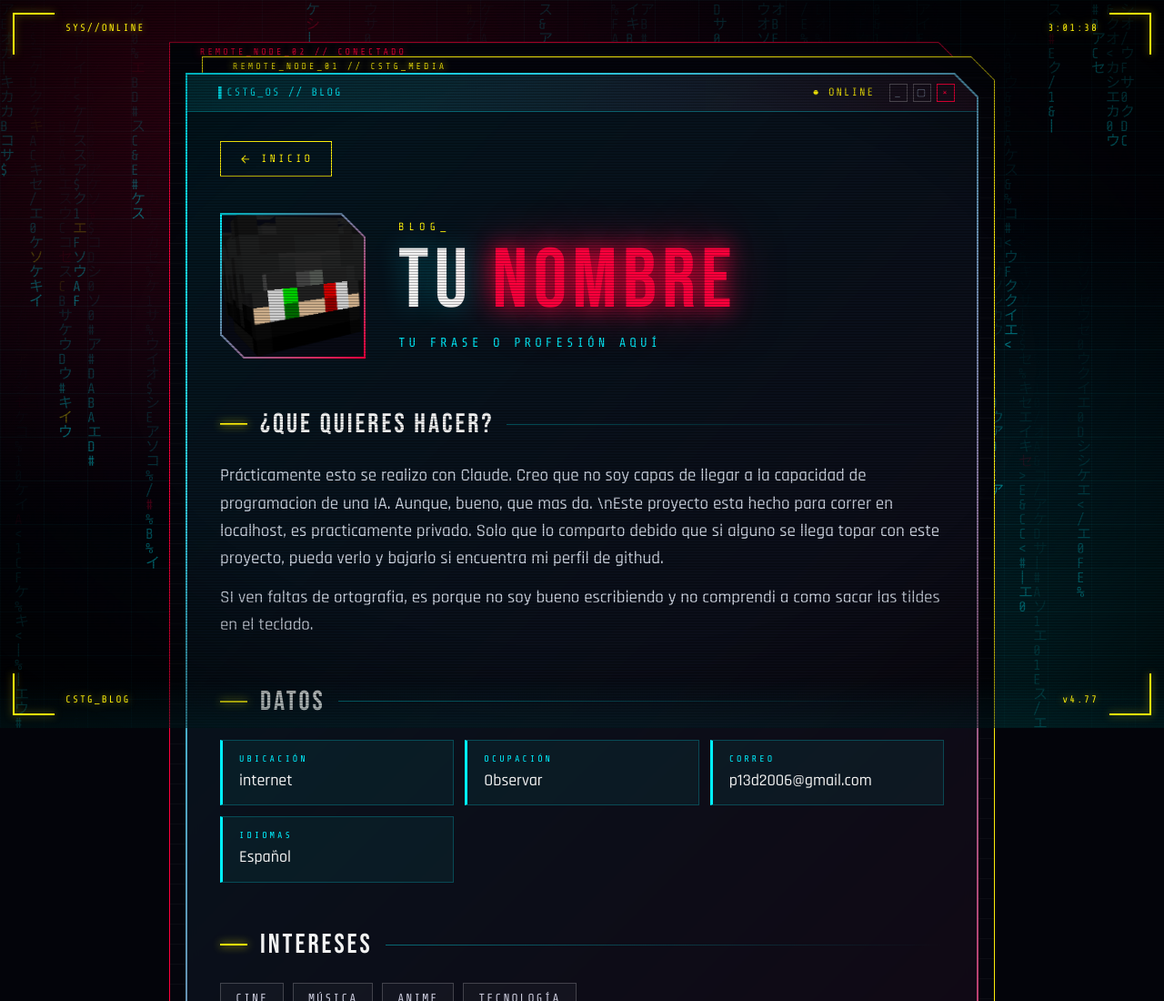
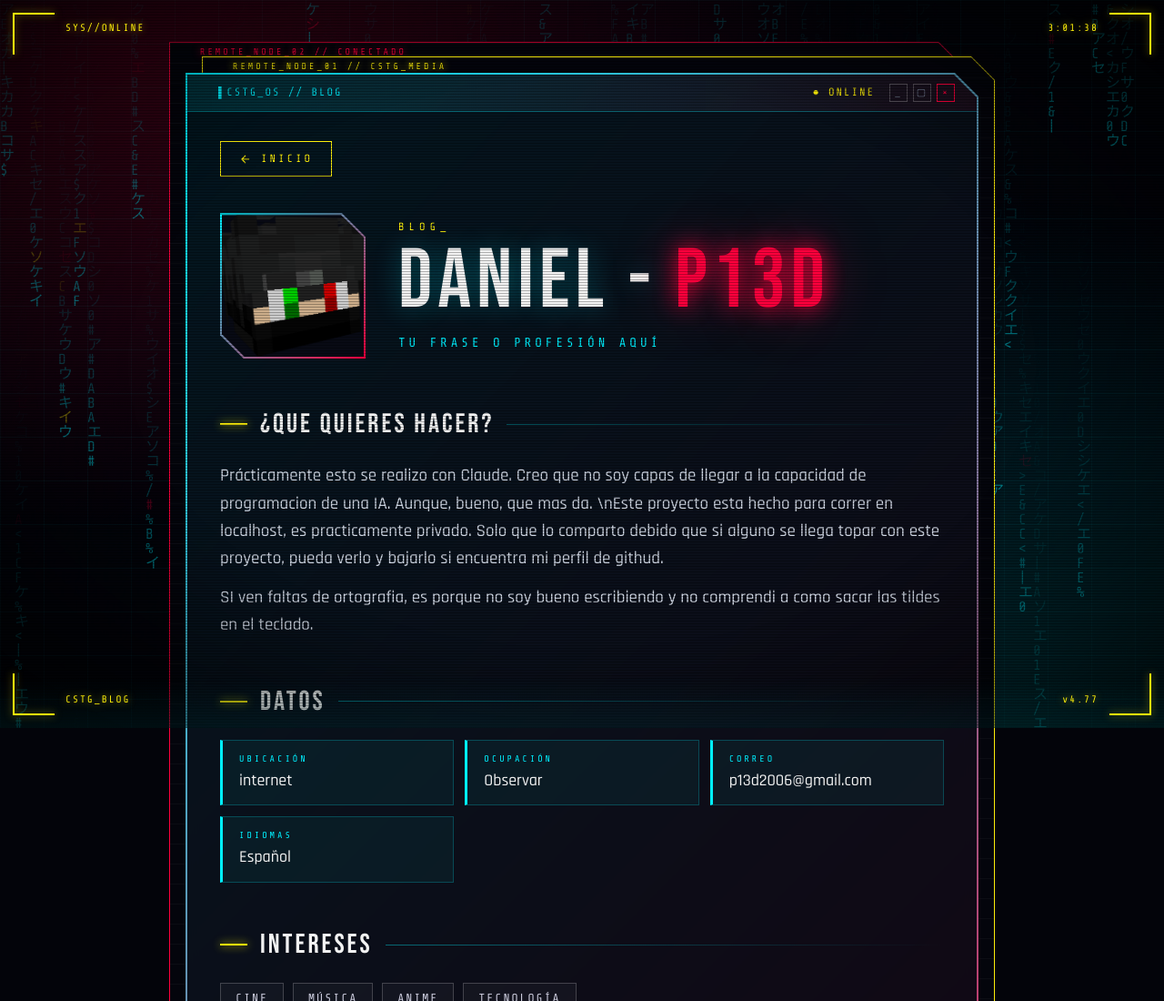
Before and after one commit to P13D-original-YT/P13D-original-YT.github.io, a plain HTML site: page Rutas/Blog/blog.html in a window 1280 px wide. Shown: the top 1100 px of the page at 91% size. Drawn offline with nearby package versions, Linux system fonts and the light colour scheme.

Commit message:
Update blog.html

```diff
--- a/Rutas/Blog/blog.html
+++ b/Rutas/Blog/blog.html
@@ -323,7 +323,7 @@ h2::after { content: ''; flex: 1; height: 1px; background: linear-gradient(90deg
             <div class="avatar"><div class="avatar-inner"><img src="../../icono.png" alt="Mi foto"></div></div>
             <div>
               <div class="eyebrow">Blog_</div>
-              <h1 class="name glitch" data-text="TU NOMBRE">TU <em>NOMBRE</em></h1>
+              <h1 class="name glitch" data-text="TU NOMBRE">Daniel - <em>P13D</em></h1>
               <p class="tagline">Tu frase o profesión aquí</p>
             </div>
           </header>
```
